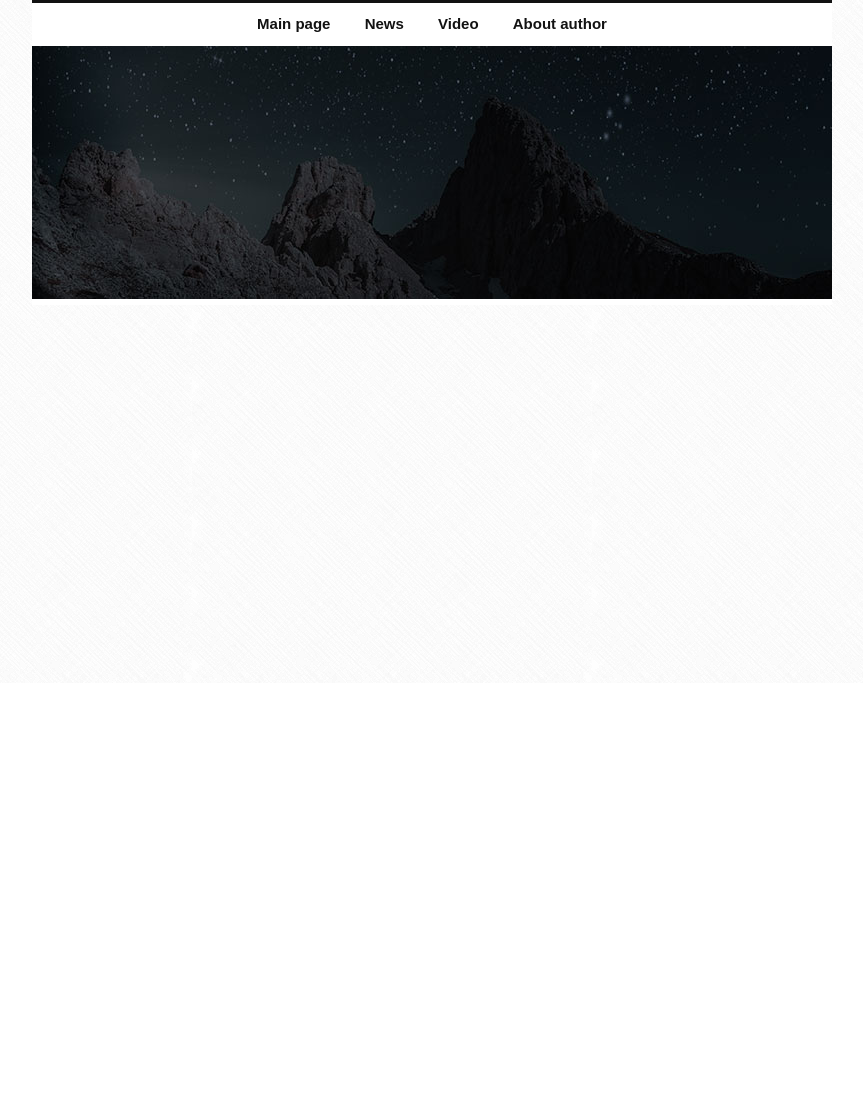
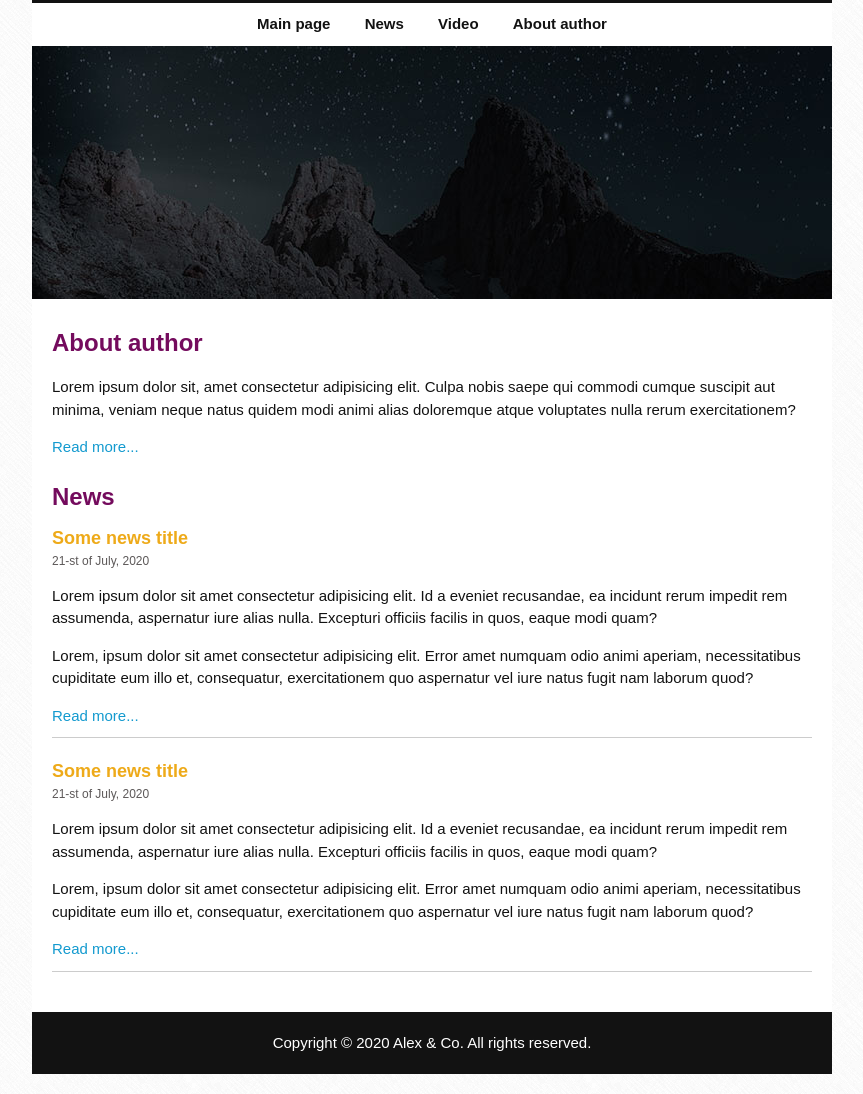
Before and after one commit to cigna2020/html_ccs_brainscloud, a plain HTML site: page simple_page.html in a window 1280 px wide. Shown: the part 117-1211 px from the top of the page, without its empty margins (208-1071 px from the left). Before the commit the page ends 800 px from the top, so only its background shows below. Drawn offline with Linux system fonts and the light colour scheme.

Commit message:
make a simple page use html and css

```diff
--- a/css/style_simple_page.css
+++ b/css/style_simple_page.css
@@ -51,4 +51,70 @@ body {
 
 .nav-link:hover {
     background-color: #ddd;
+    font-size: 18px;
 }
+
+/* Content */
+
+.content {
+    padding: 20px;
+}
+
+.content-title {
+    font-size: 24px;
+    margin: 0;
+    color: #740b5d;
+    margin-bottom: 10px;
+}
+
+.content-text {
+    margin-bottom: 20px;
+}
+
+.content-link {
+    color: #139acf;
+    text-decoration: none;
+}
+
+.content-link:hover {
+    text-decoration: underline;
+}
+
+/* Article */
+
+.article-title {
+    font-size: 18px;
+    color: rgb(238, 170, 25);
+    margin: 0;
+}
+
+.article-title a {
+    text-decoration: none;
+    color: inherit;
+}
+
+.article-title a:hover {
+    text-decoration: underline;
+    color: cornflowerblue;
+    font-size: 20px;
+}
+
+.article-date {
+    color: #5d5959;
+    font-size: 12px;
+}
+
+.article-text {
+    margin-bottom: 20px;
+    border-bottom: 1px solid #ccc;
+    padding-bottom: 10px;
+}
+
+/* Footer */
+
+.footer {
+    padding: 20px;
+    background-color: #121212;
+    color: white;
+    text-align: center;
+}
--- a/simple_page.html
+++ b/simple_page.html
@@ -24,6 +24,60 @@
 
         <img src="/img/intro.jpg" alt="intro">
 
+        <div class="content">
+            <h3 class="content-title">About author</h3>
+            <div class="content-text">
+                <p>Lorem ipsum dolor sit, amet consectetur adipisicing elit. Culpa nobis saepe qui commodi cumque
+                    suscipit aut minima, veniam neque natus quidem modi animi alias doloremque atque voluptates nulla
+                    rerum exercitationem?</p>
+                <a class="content-link" href="#">Read more...</a>
+            </div>
+
+            <h3 class="content-title">News</h3>
+            <div class="article">
+                <h4 class="article-title">
+                    <a href="#">Some news title</a>
+                </h4>
+                <div class="article-date">21-st of July, 2020</div>
+                <div class="article-text">
+                    <p>Lorem ipsum dolor sit amet consectetur adipisicing elit. Id a eveniet recusandae, ea incidunt
+                        rerum impedit rem assumenda, aspernatur iure alias nulla. Excepturi officiis facilis in quos,
+                        eaque modi quam?</p>
+                    <p>Lorem, ipsum dolor sit amet consectetur adipisicing elit. Error amet numquam odio animi aperiam,
+                        necessitatibus cupiditate eum illo et, consequatur, exercitationem quo aspernatur vel iure natus
+                        fugit nam laborum quod?</p>
+                    <a class="content-link" href="#">Read more...</a>
+                </div>
+            </div>
+
+            <div class="article">
+                <h4 class="article-title">
+                    <a href="#">Some news title</a>
+                </h4>
+                <div class="article-date">21-st of July, 2020</div>
+                <div class="article-text">
+                    <p>Lorem ipsum dolor sit amet consectetur adipisicing elit. Id a eveniet recusandae, ea
+                        incidunt
+                        rerum impedit rem assumenda, aspernatur iure alias nulla. Excepturi officiis facilis
+                        in quos,
+                        eaque modi quam?</p>
+                    <p>Lorem, ipsum dolor sit amet consectetur adipisicing elit. Error amet numquam odio
+                        animi aperiam,
+                        necessitatibus cupiditate eum illo et, consequatur, exercitationem quo aspernatur
+                        vel iure natus
+                        fugit nam laborum quod?</p>
+                    <a class="content-link" href="#">Read more...</a>
+                </div>
+
+            </div>
+
+
+        </div>
+
+        <div class="footer">
+            <span>Copyright &copy 2020 Alex & Co. All rights reserved.</span>
+        </div>
+
     </div>
 
 </body>
```
